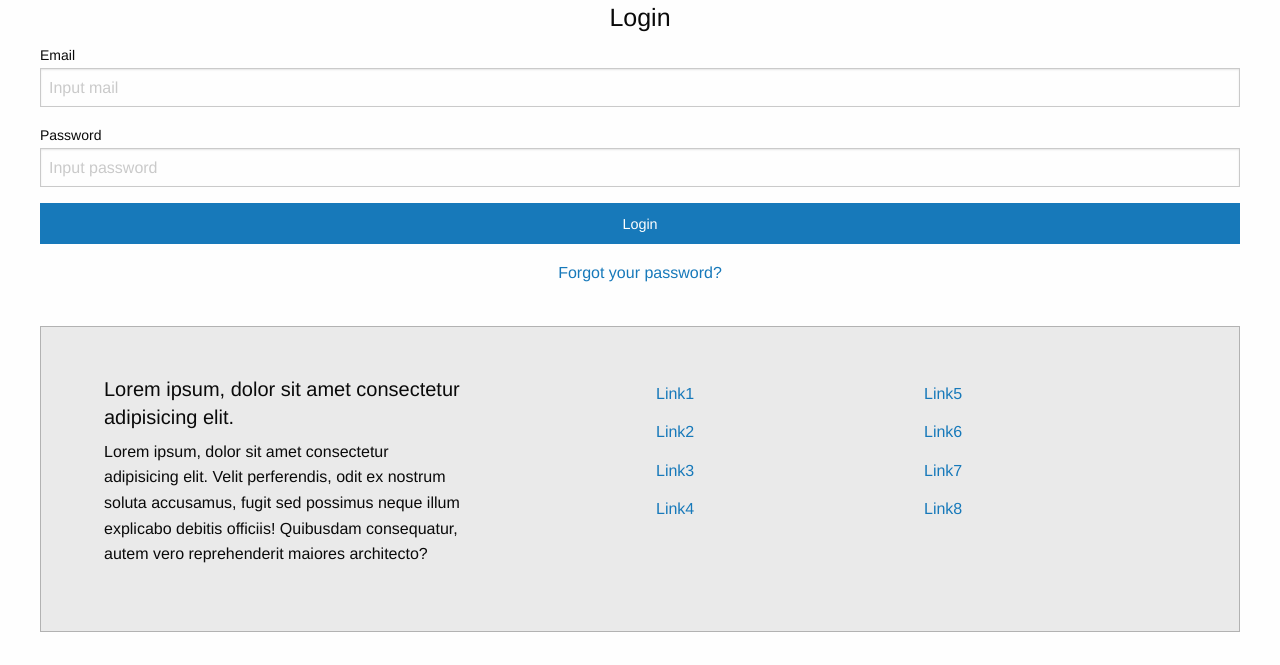
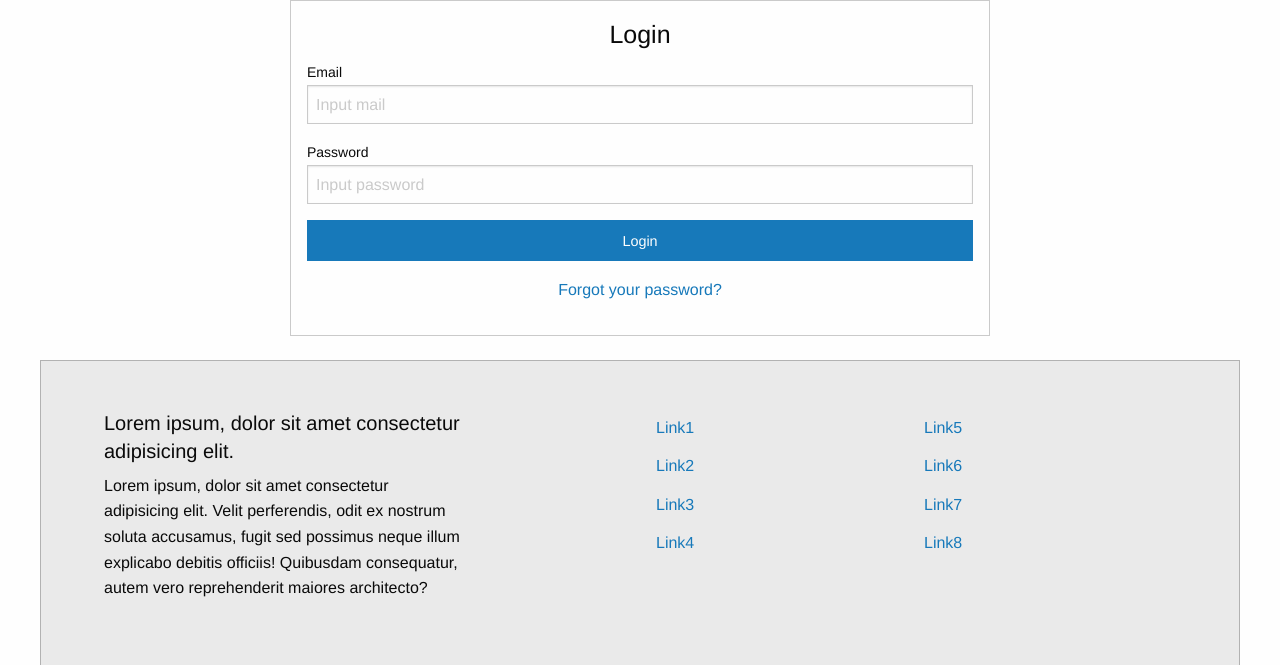
Before and after one commit to Ante889/Edunova, a PHP site: page /Login.php in a window 1280 px wide. Shown: the part 55-720 px from the top of the page. Run offline with PHP 8.4, Linux system fonts and the light colour scheme; some libraries are stand-ins or nearby versions.

Commit message:
Popravljanje

```diff
--- a/Html&css/Foundation_vježba/Include/Footer.php
+++ b/Html&css/Foundation_vježba/Include/Footer.php
@@ -33,3 +33,6 @@
 <script src="assets/js/custom.js"></script>
 </body>
 </html>
+
+
+<script>$(document).foundation();</script>
--- a/Html&css/Foundation_vježba/assets/css/style.css
+++ b/Html&css/Foundation_vježba/assets/css/style.css
@@ -26,3 +26,16 @@
 {
     display:inline;
 }
+
+.log-in-form {
+  border: 1px solid #cacaca;
+  padding: 1rem;
+  border-radius: 0;
+}
+
+.max-width-700{
+
+  max-width: 700px;
+  margin:auto;
+
+}
--- a/Html&css/Foundation_vježba/cart.php
+++ b/Html&css/Foundation_vježba/cart.php
@@ -82,5 +82,3 @@
 include "Include/Footer.php";
 
 ?>
-
-<script>$(document).foundation();</script>
--- a/Html&css/Foundation_vježba/index.php
+++ b/Html&css/Foundation_vježba/index.php
@@ -117,5 +117,3 @@ include "Include/BestBuy.php";
 include "Include/Footer.php";
 
 ?>
-
-<script>$(document).foundation();</script>
```
